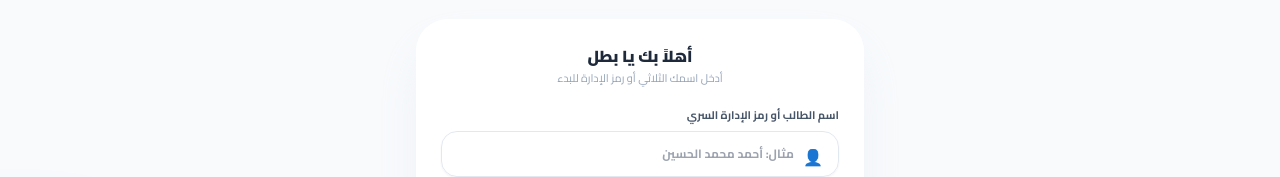
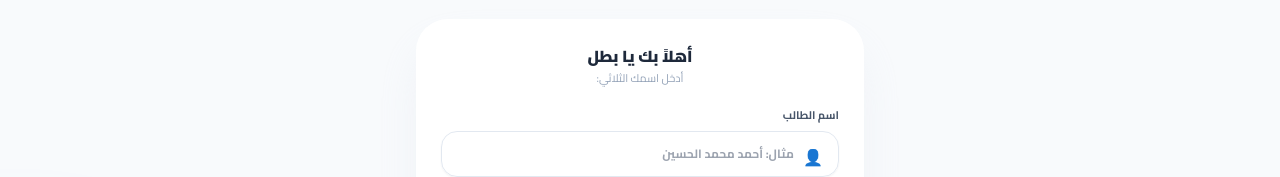
Before and after one commit to abk18709-create/tamayoz_app, a plain HTML site: page index.html in a window 1280 px wide. Shown: the part 340-517 px from the top of the page. Drawn offline with nearby package versions, Linux system fonts and the light colour scheme.

Commit message:
Update index.html

```diff
--- a/index.html
+++ b/index.html
@@ -70,9 +70,9 @@
             <div class="glass rounded-[32px] shadow-2xl shadow-slate-200/60 dark:shadow-none border border-white/80 dark:border-slate-800 p-6">
                 <div class="text-center mb-5">
                     <h2 class="font-black text-base text-slate-800 dark:text-white">أهلاً بك يا بطل</h2>
-                    <p class="text-[11px] text-slate-400 mt-0.5">أدخل اسمك الثلاثي أو رمز الإدارة للبدء</p>
-                </div>
-                <label class="block text-[11px] font-bold text-slate-600 dark:text-slate-300 mb-2">اسم الطالب أو رمز الإدارة السري</label>
+                    <p class="text-[11px] text-slate-400 mt-0.5">أدخل اسمك الثلاثي: </p>
+                </div>
+                <label class="block text-[11px] font-bold text-slate-600 dark:text-slate-300 mb-2">اسم الطالب </label>
                 <div class="relative">
                     <span class="absolute right-4 top-3.5 text-slate-400">👤</span>
                     <input id="student-name-input" type="text" placeholder="مثال: أحمد محمد الحسين" class="w-full pr-11 pl-4 py-3.5 rounded-2xl border border-slate-200 dark:border-slate-700 bg-white/90 dark:bg-slate-900 outline-none focus:ring-2 focus:ring-indigo-500 text-xs font-bold shadow-sm text-slate-800 dark:text-white" onkeydown="if(event.key==='Enter') handleLogin()">
```
